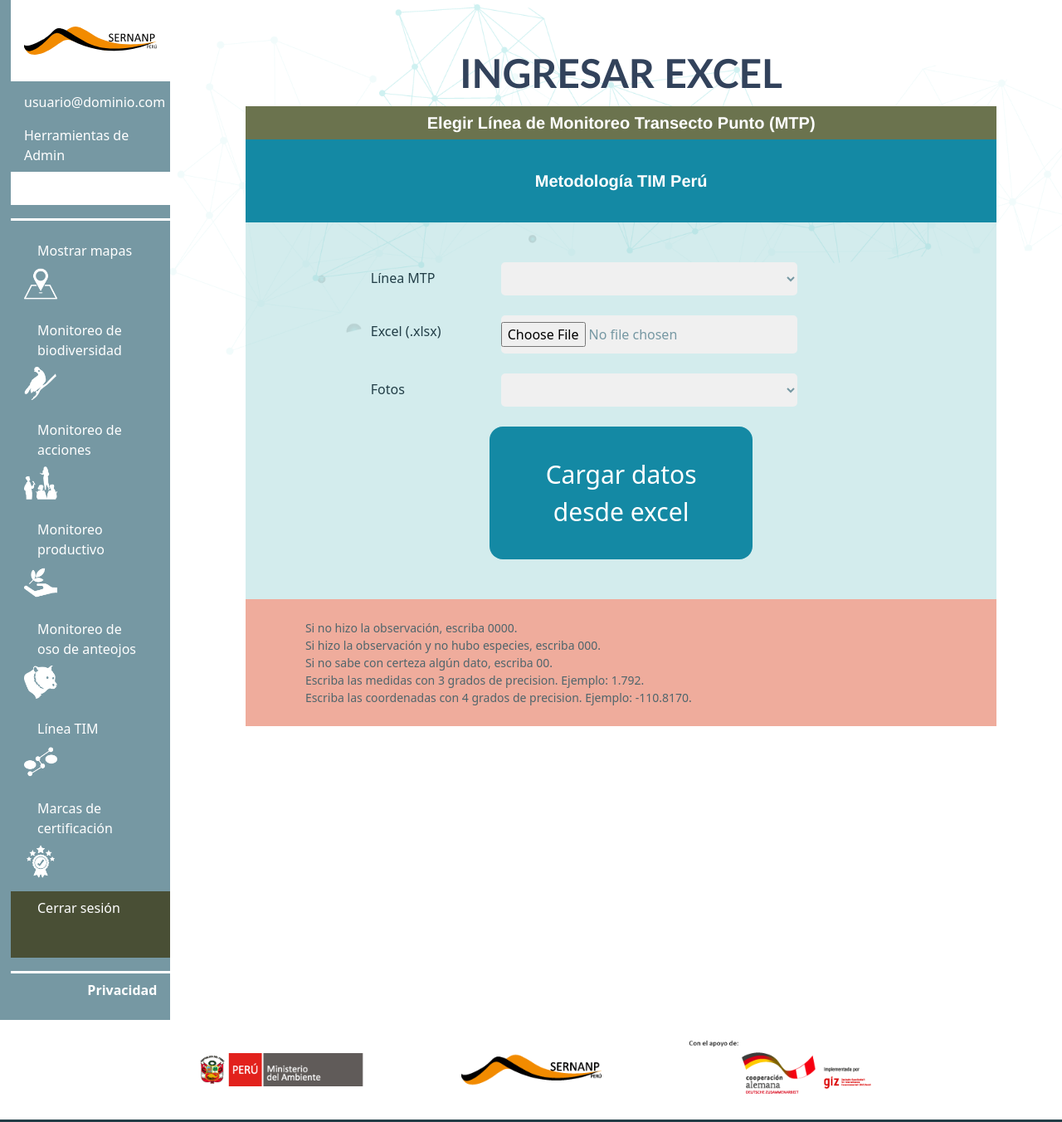
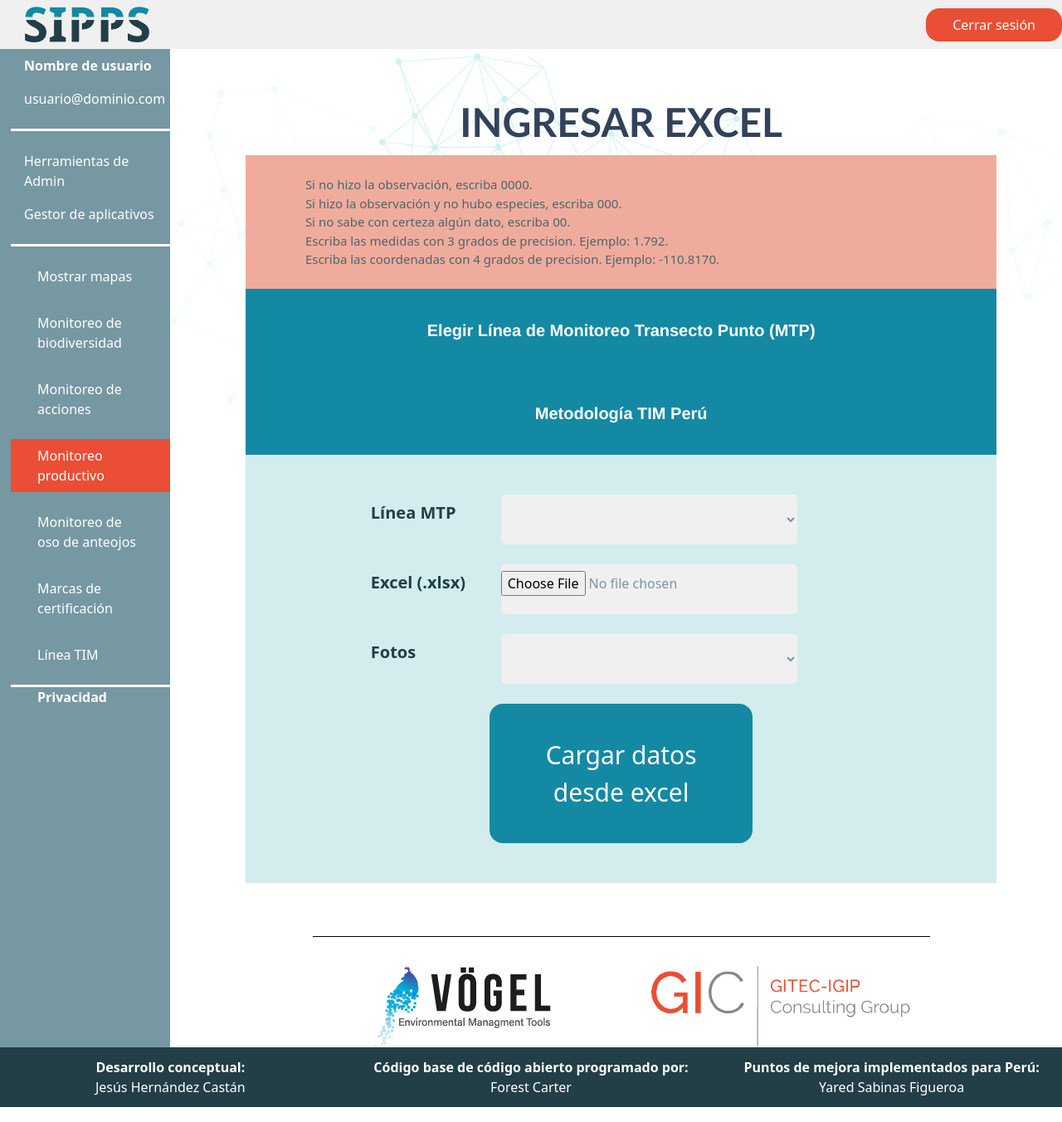
Before and after one commit to leobastianelli/old_design, a plain HTML site: page ingresar-excel.html in a window 1280 px wide. Shown: the top 1352 px of the page at 83% size. Drawn offline with nearby package versions, Linux system fonts and the light colour scheme.

Commit message:
Segundo commit martes 5/12

```diff
--- a/ingresar-excel.html
+++ b/ingresar-excel.html
@@ -91,16 +91,28 @@
 				</div>
 			</nav>
 		</div>
-
+		<header class="navbar">
+			<div class="container-logo">
+				<img src="images/logo-sipps.png" alt="Logo SIPPS" width="150">
+			</div>
+			<div>
+				<button id="" class="button-active-login">
+					<a href="login.html">Cerrar sesión</a>
+				</button>
+			</div>
+		</header>
 		<main id="wrapper" class="row">
 			<nav id="navigation" class="col-xl-2">
 				<div class="top">
+					<p class="usuario-title">Nombre de usuario</p>
 					<div id="menu-sm" class="brand">
-						<img src="images/sernanp-brand.svg" alt="sernanp" />
+
 						<ul class="menu">
 							<li>
 								<a href="admin.html">usuario@dominio.com</a>
 							</li>
+						</ul>
+						<ul class="menu">
 							<li>
 								<a href="admin.html">Herramientas de Admin</a>
 							</li>
@@ -111,52 +123,59 @@
 					</div>
 					<div id="menu-xl">
 						<ul id="navlist">
-							<li id="m-pap">
+							<li id="m-pap" class="">
 								<a href="mostrar-mapas.html">Mostrar mapas</a>
-								<img src="images/img_trans.gif" width="1" height="1">
+
 							</li>
-							<li id="m-bio">
+							<li id="m-bio" class="">
 								<a href="monitoreo-biodiversidad.html">Monitoreo de biodiversidad</a>
-								<img src="images/img_trans.gif" width="1" height="1">
+
 							</li>
-							<li id="m-acc">
+							<li id="m-acc" class="">
 								<a href="monitoreo-acciones.html">Monitoreo de acciones</a>
-								<img src="images/img_trans.gif" width="1" height="1">
+
 							</li>
-							<li id="m-pro">
+							<li id="m-pro" class="link-active">
 								<a href="monitoreo-productivo.html">Monitoreo productivo</a>
-								<img src="images/img_trans.gif" width="1" height="1">
+
 							</li>
 							<li id="m-oso">
 								<a href="monitoreo-oso-anteojos.html">Monitoreo de oso de anteojos</a>
-								<img src="images/img_trans.gif" width="1" height="1">
+							</li>
+							<li id="m-cer">
+								<a href="marcas-certificacion.html">Marcas de certificación</a>
 							</li>
 							<li id="l-tim">
 								<a href="linea-tim.html">Línea TIM</a>
-								<img src="images/img_trans.gif" width="1" height="1">
 							</li>
-							<li id="m-cer">
-								<a href="marcas-certificacion.html">Marcas de certificación</a>
-								<img src="images/img_trans.gif" width="1" height="1">
-							</li>
-							<li id="l-out">
+							<!-- <li id="l-out">
 								<a href="index.html">Cerrar sesión</a>
 								<img src="images/img_trans.gif" width="1" height="1">
-							</li>
+							</li> -->
 						</ul>
 					</div>
-				</div>
-				<div class="bottom">
+					<ul class="menu">
 						<a href="privacidad.html">Privacidad</a>
+					</ul>
 				</div>
 			</nav>
 
 			<div id="content" class="col-xl-10 col-lg-12">
 				<div class="row">
 					<div class="col-xl-10 mx-auto box-content">
+
 						<div class="content-header">
 							<h1>Ingresar excel</h1>
-							<h3 class="content-title bg-green">
+							<div class="content-footer bb-2">
+								<div class="bl-footer">
+									<p>Si no hizo la observación, escriba 0000.</p>
+									<p>Si hizo la observación y no hubo especies, escriba 000.</p>
+									<p>Si no sabe con certeza algún dato, escriba 00.</p>
+									<p>Escriba las medidas con 3 grados de precision. Ejemplo: 1.792.</p>
+									<p>Escriba las coordenadas con 4 grados de precision. Ejemplo: -110.8170.</p>
+								</div>
+							</div>
+							<h3 class="content-title bg-blue">
 								Elegir Línea de Monitoreo Transecto Punto (MTP)
 							</h3>
 							<h3 class="content-title bg-blue">
@@ -215,31 +234,23 @@
 								</div>
 							</div>
 						</div>
-						<div class="content-footer bb-2">
-							<div class="bl-footer">
-								<p>Si no hizo la observación, escriba 0000.</p>
-								<p>Si hizo la observación y no hubo especies, escriba 000.</p>
-								<p>Si no sabe con certeza algún dato, escriba 00.</p>
-								<p>Escriba las medidas con 3 grados de precision. Ejemplo: 1.792.</p>
-								<p>Escriba las coordenadas con 4 grados de precision. Ejemplo: -110.8170.</p>
-							</div>
-						</div>
-					</div>
 					</div>
 				</div>
 				<div class="branding">
 					<div class="row">
-					<div class="col-sm-4">
-						<img src="images/minan-brand.png" alt="MINAN">
+						<div class="col-sm-6">
+							<img src="images/logo-vogel.png" alt="VOGEL">
 						</div>
-					<div class="col-sm-4">
-						<img src="images/sernanp-brand.png" alt="SERNANP">
+						<div class="col-sm-6">
+							<img src="images/logo-gic.png" alt="SERNAP">
 						</div>
-					<div class="col-sm-4">
+						<!-- <div class="col-sm-4">
 							<img src="images/copale-brand.png" alt="COPALE">
+						</div> -->
 					</div>
 				</div>
 			</div>
+
 		</main>
 	</div>
 	<footer class="col-12 copyright">
```
Also changed, not shown: monitoreo-oso-anteojos.html (+11 -11 lines), reset_1.html (+23 -15 lines), css/main.min.css. Lines whose indentation alone changed are shown as unchanged.
